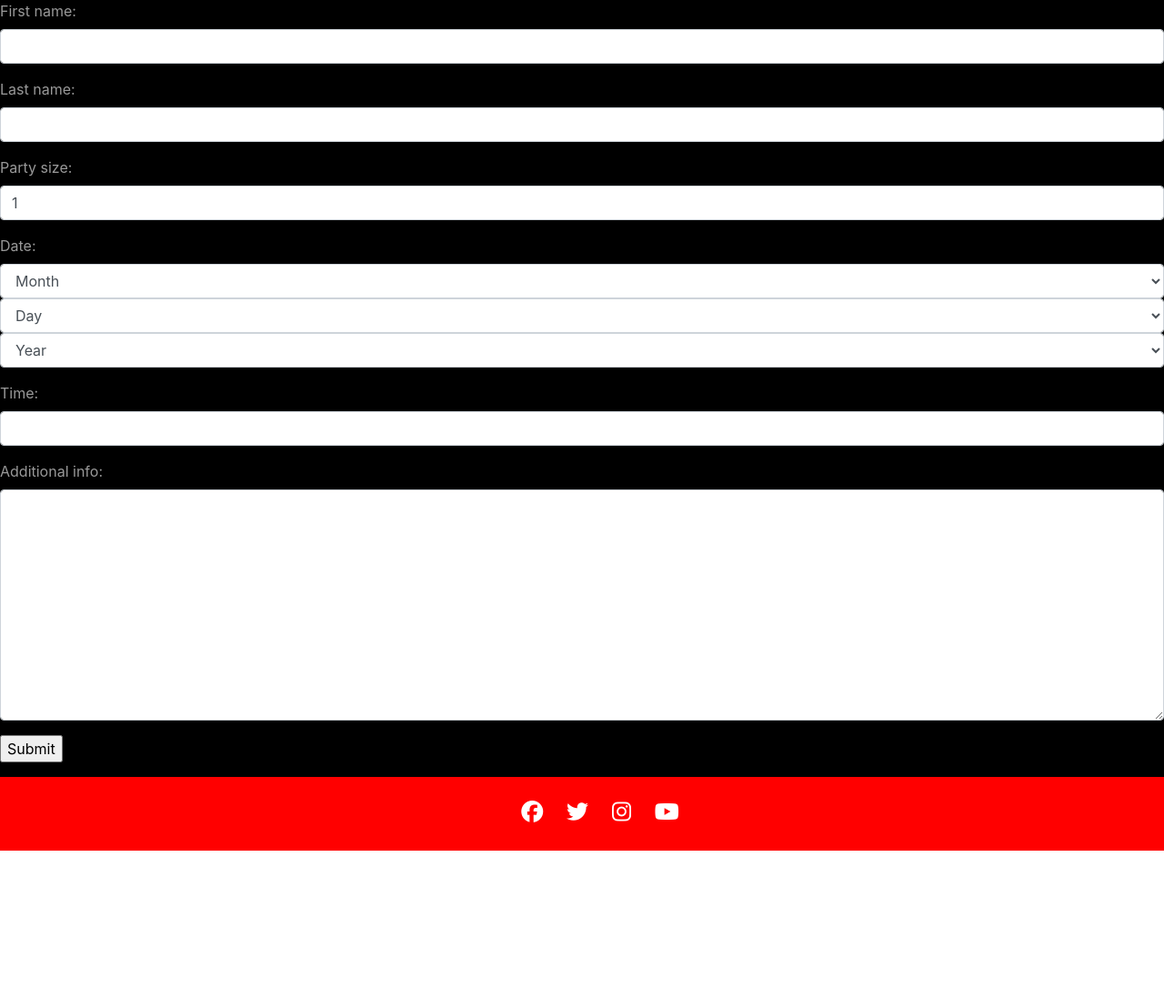
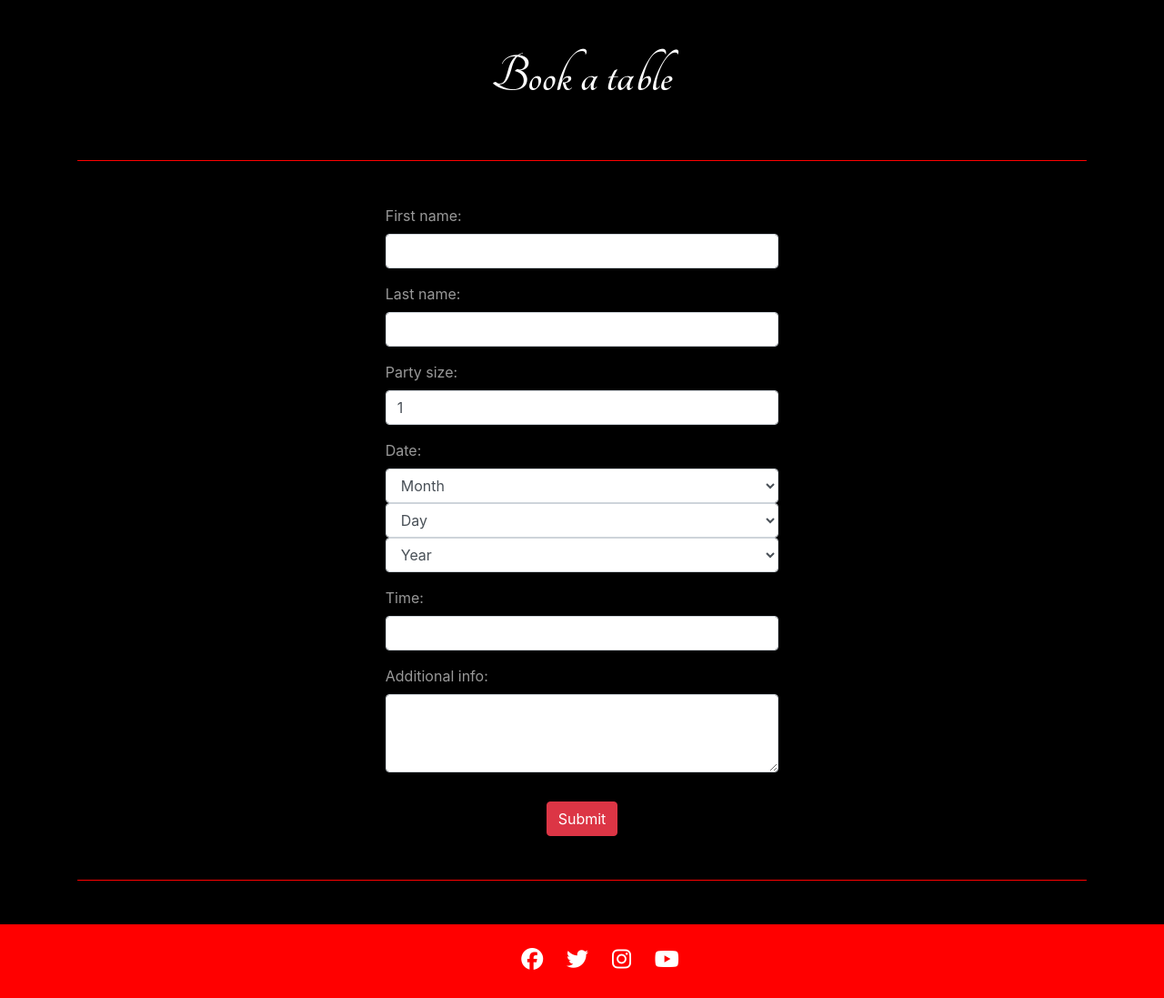
Before and after one commit to OlgaJ1989/taste-of-poland, a Django app: page /create-booking in a window 1280 px wide. Shown: the part 98-1195 px from the top of the page at 91% size. Before the commit the page ends 1033 px from the top, so only its background shows below. Run offline with Django 3.2, Linux system fonts and the light colour scheme; some libraries are stand-ins or nearby versions.

Commit message:
Change styling of the model form by adding Bootstrap classes

```diff
--- a/static/css/style.css
+++ b/static/css/style.css
@@ -187,3 +187,10 @@ footer {
     background-color: black;
     color: white;
 }
+
+/* Booking form */
+
+.form-title {
+    font-family: 'Tangerine', sans-serif;
+    font-size: 60px;
+}
--- a/table_reservation/forms.py
+++ b/table_reservation/forms.py
@@ -22,4 +22,4 @@ class ReservationForm(ModelForm):
         self.fields['date'].widget.attrs.update({'class': 'form-control'})
         self.fields['time'].widget.attrs.update({'class': 'form-control'})
         self.fields['additional_info'].widget.attrs.update(
-            {'class': 'form-control'})
+            {'class': 'form-control', 'rows': '3'})
--- a/templates/booking_form.html
+++ b/templates/booking_form.html
@@ -2,13 +2,23 @@
 
 {% block content %}
 
-<div class="form-group">
-    <form method="POST" action="">
-        {% csrf_token %}
-        {{form.as_p}}
-        <input type="submit" value="Submit"/>
-
-    </form>
+<div class="container text-white justify-content-center">
+    <div class="row">
+        <div class="col-12 mt-5">
+            <h1 class="text-center form-title">Book a table</h1>
+        </div>
+    </div>
+    <hr class="rounded mt-5 mb-5">
+    <div class="container form-group col-xs-10 col-sm-6 col-md-8 col-lg-6 col-xl-5">
+        <form method="POST" action="">
+            {% csrf_token %}
+            {{form.as_p}}
+            <section class="text-center pt-3">
+                <input type="submit" type="button" class="btn btn-danger" value="Submit" />
+            </section>
+        </form>
+    </div>
+    <hr class="rounded my-5">
 </div>
 
 {% endblock %}
```
Also changed, not shown: templates/index.html (+4 -4 lines).
